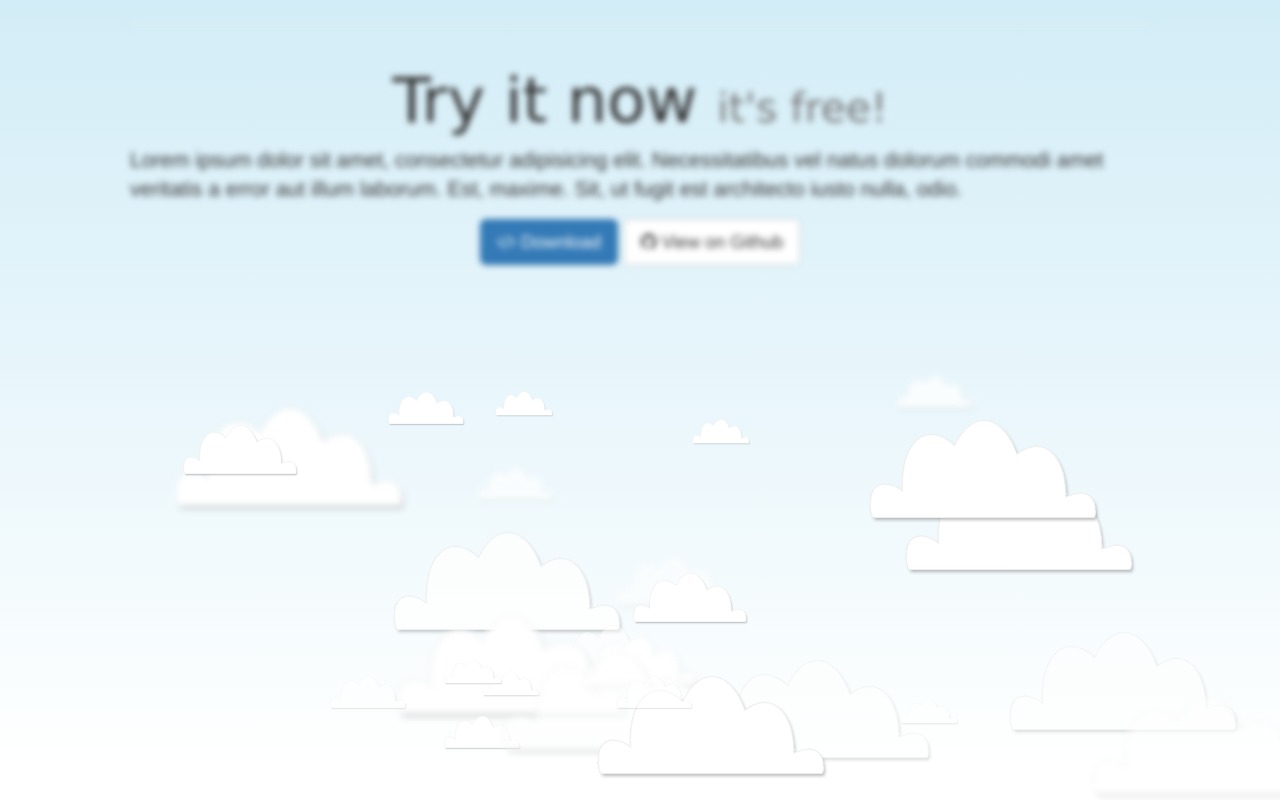
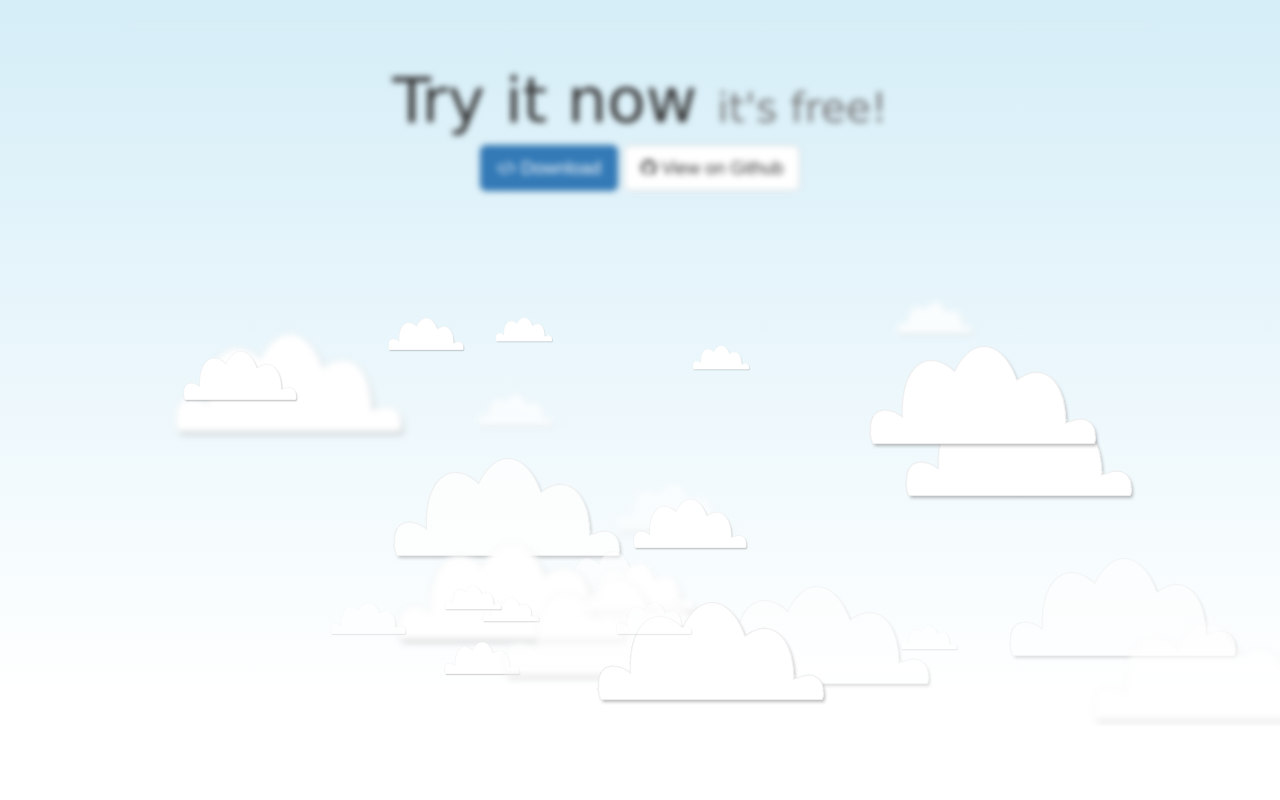
Before and after one commit to enricodeleo/jqlouds, a plain HTML site: page index.html in a window 1280 px wide. Shown: the part 879-1679 px from the top of the page. After the commit the page ends 1605 px from the top, so only its background shows below. Drawn offline with nearby package versions, Linux system fonts and the light colour scheme; a web font is replaced by a local one.

Commit message:
removed lorem ipsum

```diff
--- a/index.html
+++ b/index.html
@@ -109,7 +109,7 @@ $('#sky').jQlouds({
             <div class="col-xs-12"><hr></div>
           </div>
           <h1 class="text-center">Try it now <small>it's free!</small></h1>
-          <p class="lead">Lorem ipsum dolor sit amet, consectetur adipisicing elit. Necessitatibus vel natus dolorum commodi amet veritatis a error aut illum laborum. Est, maxime. Sit, ut fugit est architecto iusto nulla, odio.</p>
+          <!-- <p class="lead">Lorem ipsum dolor sit amet, consectetur adipisicing elit. Necessitatibus vel natus dolorum commodi amet veritatis a error aut illum laborum. Est, maxime. Sit, ut fugit est architecto iusto nulla, odio.</p> -->
           <p class="text-center">
             <a href="https://github.com/enricodeleo/jqlouds/releases/download/0.2.0/jquery.jqlouds.min.js" class="btn btn-primary btn-lg"><i class="fa fa-code"></i> Download</a>
             <a href="https://github.com/enricodeleo/jqlouds" class="btn btn-default btn-lg"> <i class="fa fa-github"></i> View on Github</a>
```
